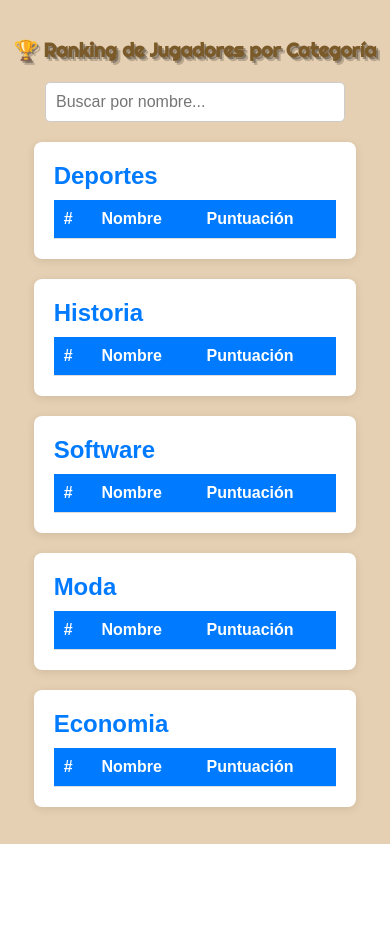
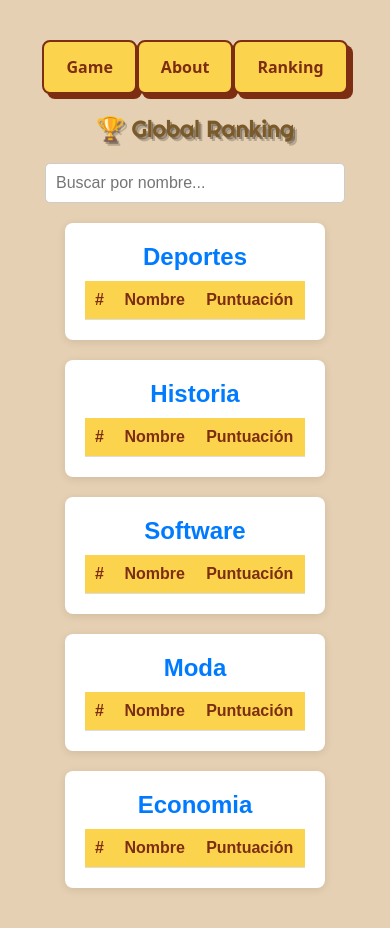
Before and after one commit to Poppeyye/SmartQuiz, a Flask app: page /rankings in a window 390 px wide. Before the commit the page ends 844 px from the top, so only its background shows below. Run offline with Flask 3, Linux system fonts and the light colour scheme; data that the repository does not hold is empty.

Commit message:
rankings looking better

```diff
--- a/backend/app.py
+++ b/backend/app.py
@@ -196,6 +196,37 @@ def get_all_scores(category=None):
     return jsonify({'scores': results})
 
 
+@app.route('/get_user_rank/', methods=['GET'])
+@app.route('/get_user_rank/<category>', methods=['GET'])
+def get_user_rank(category=None):
+    user_score = request.args.get('playerScore')
+
+    if category:
+        user_rank = db.session.query(
+            PlayerScore
+        ).filter_by(
+            category=category
+        ).filter(
+            PlayerScore.score > user_score
+        ).count() + 1
+    else:
+        user_rank = db.session.query(
+            PlayerScore
+        ).filter(
+            PlayerScore.score > user_score
+        ).count() + 1
+
+    total_users = db.session.query(PlayerScore).count()
+
+    # Prepare the response data
+    response = {
+        'userRank': user_rank,
+        'totalUsers': total_users
+    }
+
+    return jsonify(response)
+
+
 @app.route('/get_all_scores_dates/<category>/<date_range>', methods=['GET'])
 def get_all_scores_dates(category, date_range):
     query = PlayerScore.query.filter_by(category=category)
--- /dev/null
+++ b/static/header-style.css
@@ -0,0 +1,11 @@
+.menu {
+  display: flex;
+  justify-content: center;
+  align-items: center;
+  padding: 10px;
+  position: relative;
+  top: 10px;
+  left: 0;
+  right: 0;
+  z-index: 1000;
+}
--- a/static/rankings.js
+++ b/static/rankings.js
@@ -6,6 +6,7 @@ document.addEventListener('DOMContentLoaded', async () => {
 
     const searchInput = document.getElementById('search-input');
     searchInput.addEventListener('input', (event) => {
+        console.log('Input event triggered!'); // Para depuración
         const query = event.target.value.toLowerCase();
         // Filtrar los puntajes según el nombre ingresado en el input
         const filteredScores = allScores.filter(score =>
--- a/static/styles.css
+++ b/static/styles.css
@@ -12,12 +12,11 @@ body {
     font-family: 'Arial', sans-serif;
     background-color: hsl(35, 50%, 80%);
     background-size: 100px 100px; /* Tamaño del mosaico */
-    margin: 0;
-    padding: 0;
+    margin: 10px;
+    padding: 10px;
     display: flex;
     justify-content: center;
     align-items: center;
-    min-height: 100vh; /* Asegura que el body ocupe siempre toda la altura de la ventana */
     overflow-x: auto; /* Solo ocultar overflow en el eje x para evitar scroll horizontal */
     flex-direction: column;
 }
@@ -35,9 +34,12 @@ h1 {
     color: #7B5A2A; /* Color suave para el título */
     font-family: 'Righteous', serif;
     font-size: 6vw; /* Usar viewport width para hacerlo responsivo */
-    margin-bottom: 0.5em;
+    margin-bottom: 0.2em; /* Ajustar el margen para más espacio entre el título y el eslogan */
     position: relative; /* Necesario para usar el absolute en :after */
     animation: shadowMove 5s infinite; /* Animación de la sombra */
+    font-weight: normal; /* Asegúrate de que la letra sea más fina */
+    text-align: center;
+    margin: 20px;
 }
 
 h1:after {
@@ -46,12 +48,19 @@ h1:after {
     top: 0; /* Ajusta la posición de la sombra */
     left: 0; /* Ajusta la posición de la sombra */
     z-index: -1;
-    text-shadow: none;
     background-image: linear-gradient(45deg, transparent 45%, hsla(48, 20%, 90%, 1) 45%, hsla(48, 20%, 90%, 1) 55%, transparent 0);
     background-size: .05em .05em;
     -webkit-background-clip: text;
     -webkit-text-fill-color: transparent;
     animation: shad-anim 15s linear infinite; /* Mantener la animación de movimiento de sombra */
+}
+
+.slogan {
+    font-family: 'Righteous', serif; /* Usar la misma fuente para consistencia */
+    font-size: 2vw; /* Tamaño más pequeño para el eslogan */
+    text-align: center; /* Centrar el eslogan */
+    margin: 15px; /* Eliminar márgenes */
+    color: #7B5A2A; /* Color suave para el eslogan */
 }
 
 @keyframes shadowMove {
@@ -171,7 +180,10 @@ h1:after {
 /* Media Queries para equipos pequeños */
 @media (max-width: 600px) {
     h1 {
-        font-size: 5vw; /* Tamaño responsivo para el título */
+        font-size: 6vw; /* Tamaño responsivo para el título */
+    }
+    .slogan{
+        font-size: 4vw;
     }
 
     button {
@@ -297,14 +309,15 @@ h1:after {
 
 #ranking-container {
     position: fixed;
-    top: 10px;
+    display: flex;
+    flex-direction: column;
+    top: 40px;
     right: 10px;
-    width: 250px; /* Ancho fijo para el ranking */
+    width: 180px; /* Ancho fijo para el ranking */
     background-color: rgba(255, 227, 186, 0.9); /* Fondo suave con tonos claros de camel */
     border-radius: 15px; /* Bordes un poco más redondeados */
     box-shadow: 0 4px 15px rgba(0, 0, 0, 0.2); /* Sombra para darle profundidad */
     padding: 15px;
-    z-index: 1000; /* Asegúrate que esté por encima */
     font-family: 'Arial', sans-serif; /* Tipografía moderna */
 }
 
@@ -403,6 +416,10 @@ h1:after {
     animation: float .5s ease-in-out infinite;
 }
 
+a {
+    text-decoration: none; /* Quitar subrayado */
+    color: inherit; /* Heredar el color del botón */
+}
 @keyframes float {
     0% {
         transform: translateX(-50%) translatey(0px);
@@ -482,6 +499,11 @@ h1:after {
     margin: 20px 0;
 }
 
+.main-container {
+    text-align: center;
+}
+
+
 .search-container {
     text-align: center;
     margin-bottom: 20px;
@@ -523,8 +545,8 @@ h1:after {
 }
 
 .leaderboard-table th {
-    background-color: #007bff;
-    color: white;
+    background-color: rgb(252, 211, 77);
+    color: rgb(124, 45, 18);
 }
 
 .leaderboard-table tr:hover {
--- a/templates/base.html
+++ b/templates/base.html
@@ -1,17 +1,26 @@
 <!-- templates/base.html -->
 <!DOCTYPE html>
 <html lang="es">
+
 <head>
     <meta charset="UTF-8">
     <meta name="viewport" content="width=device-width, initial-scale=1.0">
-    <title>{% block title %}Elige la respuesta correcta, si fallas pierdes{% endblock %}</title>
+    <title>{% block title %}Fact Apex Game{% endblock %}</title>
     <link rel="stylesheet" href="{{ url_for('static', filename='styles.css') }}">
+    <link rel="stylesheet" href="{{ url_for('static', filename='header-style.css') }}">
 </head>
+
 <body>
-<div class="main-container">
-    <!-- Contenido específico de cada página -->
-    {% block content %}
-    {% endblock %}
-</div>
+    <nav class="menu">
+        <a class="btn" href="/">Game</a>
+        <a class="btn" href="/about">About</a>
+        <a class="btn" href="/rankings">Ranking</a>
+    </nav>
+    <div class="main-container">
+        <!-- Contenido específico de cada página -->
+        {% block content %}
+        {% endblock %}
+    </div>
 </body>
+
 </html>
--- a/templates/rankings.html
+++ b/templates/rankings.html
@@ -2,7 +2,7 @@
 
 {% block content %}
 
-<h1 class="main-title">🏆 Ranking de Jugadores por Categoría</h1>
+<h1 class="h1">🏆 Global Ranking</h1>
 
 <div class="search-container">
     <input type="text" id="search-input" placeholder="Buscar por nombre..." />
@@ -26,6 +26,22 @@
         </div>
     {% endfor %}
 </div>
+<script src="{{ url_for('static', filename='rankings.js') }}"></script>
+<script>
+    window.onload = function() {
+        // Obtener los parámetros de la URL
+        const params = new URLSearchParams(window.location.search);
+        const searchInput = document.getElementById('search-input');
 
-<script src="{{ url_for('static', filename='rankings.js') }}"></script>
+        const searchValue = params.get('search');
+
+        // Si hay un valor, establecerlo en el input y disparar el evento 'input'
+        if (searchValue) {
+            searchInput.value = decodeURIComponent(searchValue);
+            // Crear y despachar un evento de entrada (input) manualmente
+            const event = new Event('input', { bubbles: true });
+            searchInput.dispatchEvent(event);
+        }
+    };
+</script>
   {% endblock %}
```
Also changed, not shown: static/header-script.js (added, +76 -0 lines), static/scripts.js (+25 -29 lines), templates/header.html (deleted, +0 -17 lines), templates/index.html (+4 -3 lines).
